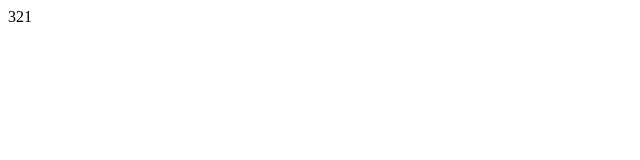
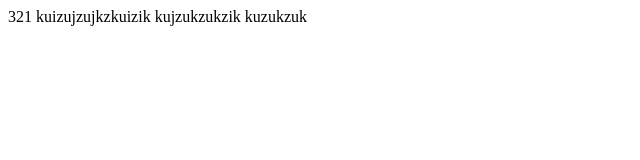
Before and after one commit to Serge-Albert/Dienstag_Uze_Horsho, a plain HTML site: page index.html in a window 1280 px wide. Shown: the whole page, without its empty margins (0-640 px from the left). Drawn offline with Linux system fonts and the light colour scheme.

Commit message:
Добавляет строки для теста

```diff
--- a/index.html
+++ b/index.html
@@ -9,6 +9,10 @@
 
 <body>
     321
+    kuizujzujkzkuizik
+
+    kujzukzukzik
+    kuzukzuk
 </body>
 
 </html>
```
